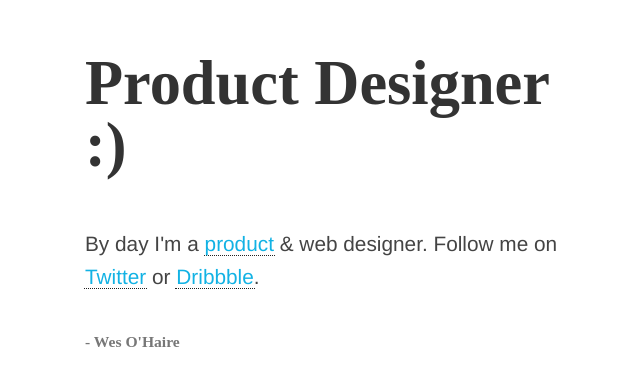
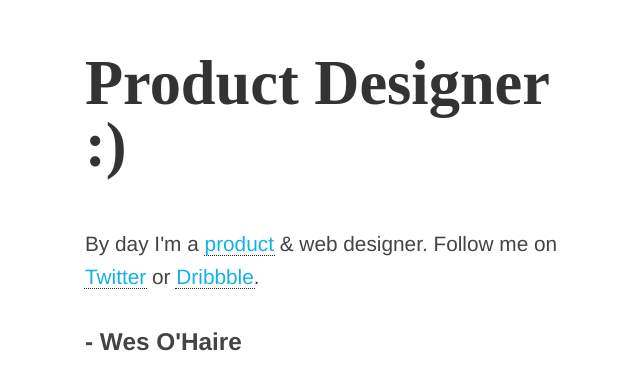
Before and after one commit to wesohaire/wesohaire.github.io, a plain HTML site: page index.html in a window 1280 px wide. Shown: the part 190-580 px from the top of the page, without its empty margins (295-935 px from the left). Drawn offline with nearby package versions, Linux system fonts and the light colour scheme.

Commit message:
fixed byline font

```diff
--- a/index.html
+++ b/index.html
@@ -54,14 +54,6 @@
 				color: #333333;
 			}
 
-			h3 {
-				font-style: normal;
-				font-weight: 700;
-				font-family: daniel;
-				color: #777; /*It's a holy number.*/
-				font-size: 0.75em;
-				margin-bottom: 3.333em;
-			}
 			a {
 				text-decoration: none;
 				border-bottom: 1px dotted #222;
```
